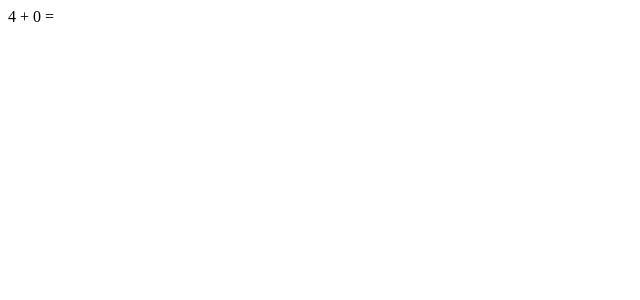
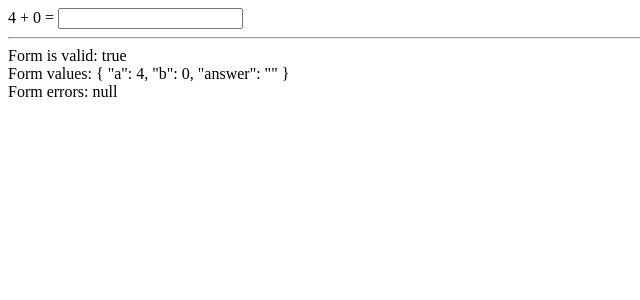
Before and after one commit to RaistlinD2x-Dev/angular-math-form, an Angular app: page / in a window 1280 px wide. Shown: the top 300 px of the page, without its empty margins (0-640 px from the left). Built offline with nearby package versions, Linux system fonts and the light colour scheme.

Commit message:
added debugging

```diff
--- a/src/app/equation/equation.component.html
+++ b/src/app/equation/equation.component.html
@@ -1,3 +1,11 @@
 <form [formGroup]="mathForm">
     {{ a }} + {{ b }} =
+    <input formControlName="answer" />
 </form>
+
+
+<!-- Debugging -->
+<hr />
+<div>Form is valid: {{ mathForm.valid }}</div>
+<div>Form values: {{ mathForm.value | json }}</div>
+<div>Form errors: {{ mathForm.errors | json }}</div>
```
